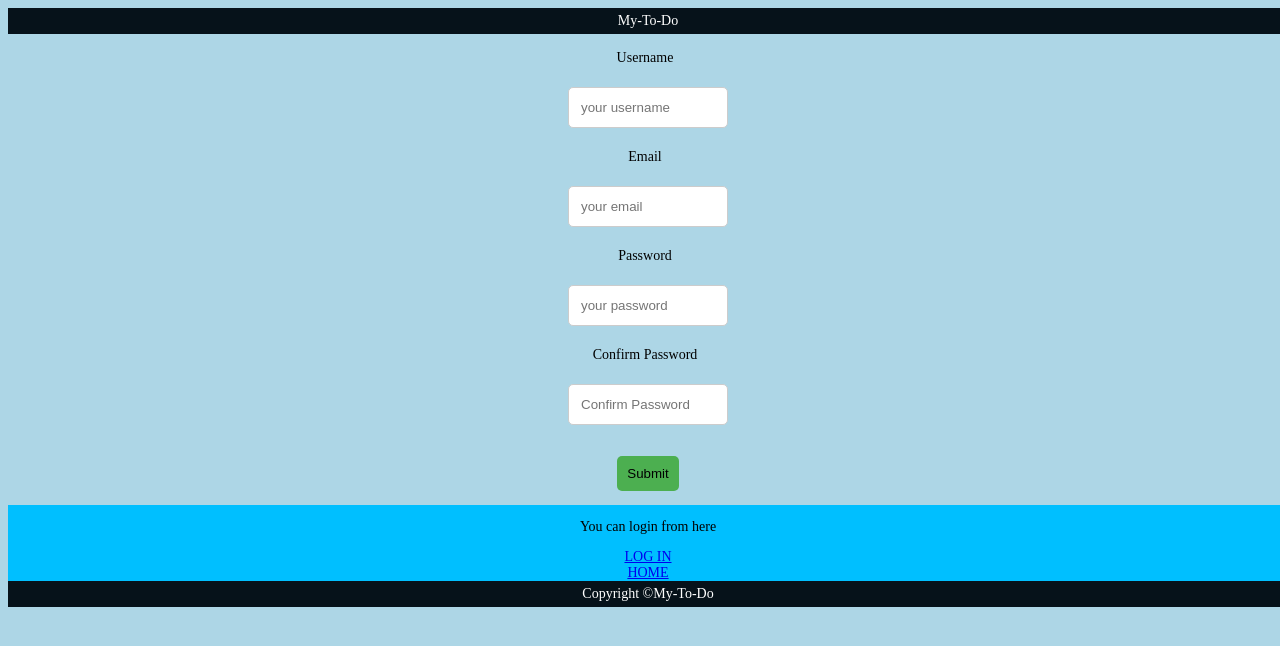
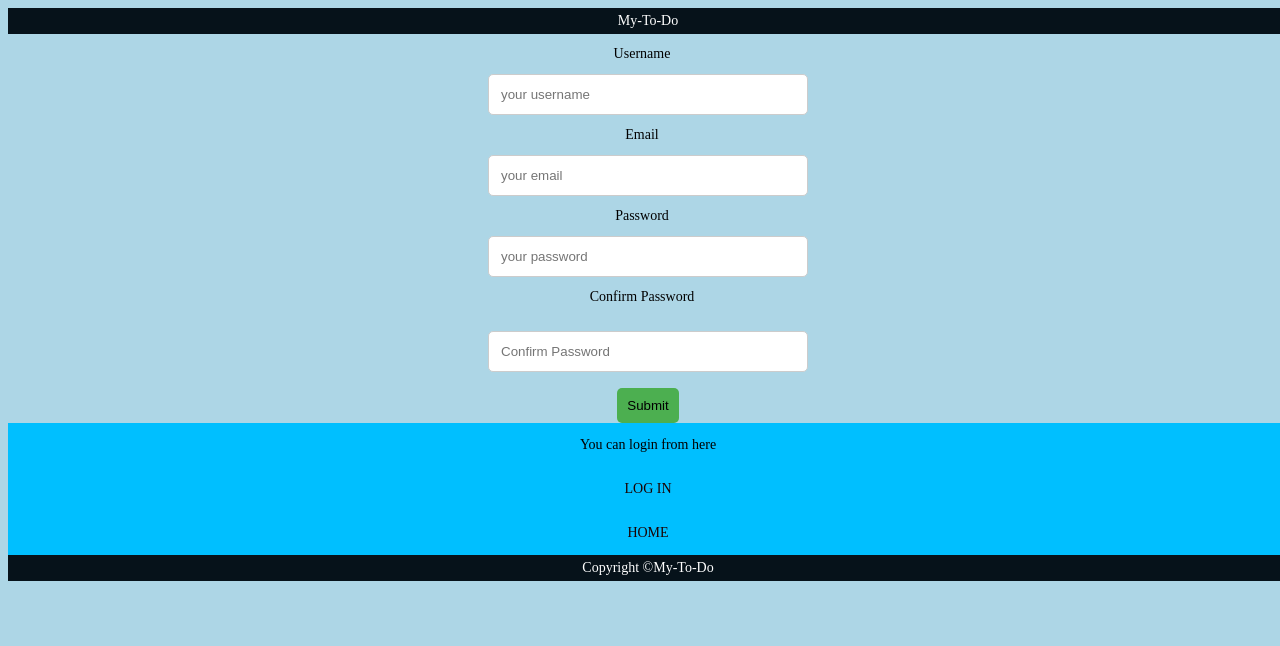
Before and after one commit to masete/My-To-Do, a plain HTML site: page ui/signup.html in a window 1280 px wide. Drawn offline with Linux system fonts and the light colour scheme.

Commit message:
Modifying css, removing un necesary fileds and css

```diff
--- a/ui/assets/css/main.css
+++ b/ui/assets/css/main.css
@@ -31,7 +31,7 @@ img {
     background: rgb(0, 0, 0); /* Fallback color */
     background: rgba(0, 0, 0, 0.5); /* Black background with 0.5 opacity */
     color: #f1f1f1; /* Grey text */
-    width: 100%; /* Full width */
+    width: 100%;
     padding: 2px; /* Some padding */
   }
 
--- a/ui/assets/css/style.css
+++ b/ui/assets/css/style.css
@@ -1,5 +1,5 @@
 label {
-    padding: 6px 6px 6px 0px;
+    padding: 12px 12px 12px 0px;
     display : inline-block ;
     }
 input[type=Submit]{
@@ -48,13 +48,13 @@ ul {
     overflow: hidden;
     background-color: deepskyblue ;
     }
-       /* li a {
-            display: block;
-            color: rgb(27, 2, 2);
-            text-align: center;
-            padding: 14px 16px;
-            text-decoration: none;
-        }*/
+li a {
+    display: block;
+    color: rgb(27, 2, 2);
+    text-align: center;
+    padding: 14px 16px;
+    text-decoration: none;
+        }
 @media only screen and (max-width: 480px) {
     body {
             display: block;
@@ -79,25 +79,20 @@ ul {
             width: 100%;
 
             }
+            /*label {
+                padding: 3px 3px 3px 0px;
+                display : inline-block ;
+                }  */
         }
 
         /* Large devices (laptops/desktops, 992px and up) */
 @media only screen and (min-width: 992px) {
 
-        body { background-color: rgb(173, 214, 230);
+        body {
+            background-color: rgb(173, 214, 230);
             display: block;
             font-size: 14px;
             width: 100%;
 
             }
         }
-        .col-25 {
-            float : center;
-            width : 25%;
-            margin :10px;
-            }
-        .col-75{
-            width: 50%;
-            margin: 15px;
-
-            }
--- a/ui/signup.html
+++ b/ui/signup.html
@@ -6,45 +6,44 @@
         <center>
         <header>My-To-Do</header>
 
-            <div class="container">
+            <div>
                 <form>
-                <div class ="row">
-                    <div class = "col-25">
+                <div>
+                    <div>
                     <label for="Uname"> Username</label>
                     </div>
-                    <div class="col-75">
+                    <div>
                     <input type="text" id="Uname" name="Username"
                     placeholder ="your username">
                     </div>
                     </div>
-                    <div class ="row">
-                    <div class = "col-25">
+                    <div>
+                    <div>
                     <label for="Email"> Email</label>
                     </div>
-                    <div class="col-75">
+                    <div>
                     <input type="email" id="email" name="email"
                     placeholder ="your email">
                     </div>
                     </div>
                 <div class ="row">
-                    <div class = "col-25">
+                    <div>
                     <label for="Pword"> Password</label>
                     </div>
-                    <div class="col-75">
+                    <div>
                     <input type="text" id="Pword" name="Password"
                     placeholder ="your password">
                     </div>
                     </div>
-                    <div class ="row">
-                    <div class = "col-25">
+
                     <label for="Pword"> Confirm Password</label>
                     </div>
-                    <div class="col-75">
+
                     <input type="text" id="Pword" name="Confirm Password"
                     placeholder ="Confirm Password">
                     </div>
                     </div>
-                    <br><div class="row">
+                    <br><br><div>
                     <input type="Submit"
                     value="Submit">
                     </div>
```
Also changed, not shown: ui/login.html (+11 -11 lines).
